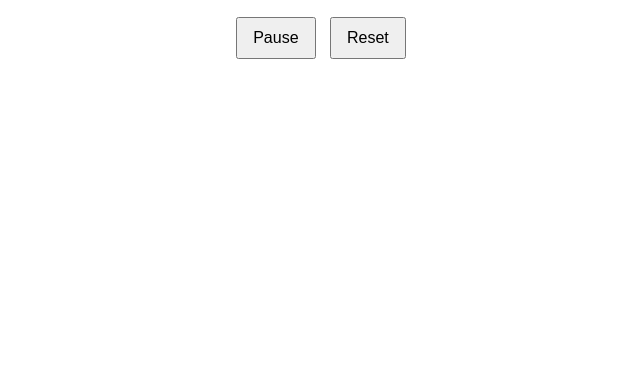
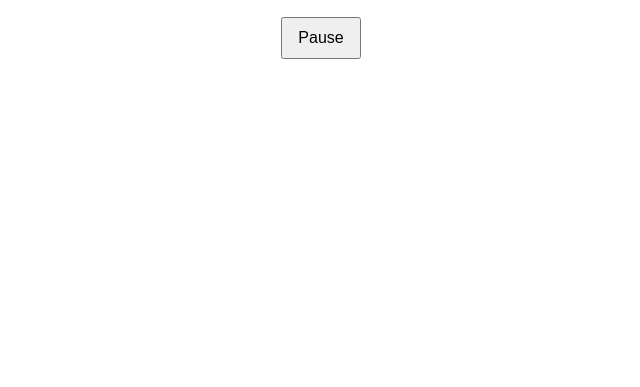
Before and after one commit to Eveng0413/Set-card-game-on-Web, a plain HTML site: page timer.html in a window 1280 px wide. Shown: the part 413-800 px from the top of the page, without its empty margins (319-959 px from the left). Drawn offline with Linux system fonts and the light colour scheme.

Commit message:
Timer almost finished

```diff
--- a/timer.html
+++ b/timer.html
@@ -13,7 +13,6 @@
         </div>
         <div class="controls">
             <button id="pause-resume">Pause</button>
-            <button id="reset">Reset</button>
         </div>
     </div>
     <script src="timer.js"></script>
--- a/timer.js
+++ b/timer.js
@@ -1,6 +1,5 @@
 let timerBox = document.querySelector(".timer-box");
 let pauseResumeBtn = document.getElementById("pause-resume");
-let resetBtn = document.getElementById("reset");
 
 let totalSeconds = 5 * 60; // 5 minutes in seconds
 let isPaused = false;
```
